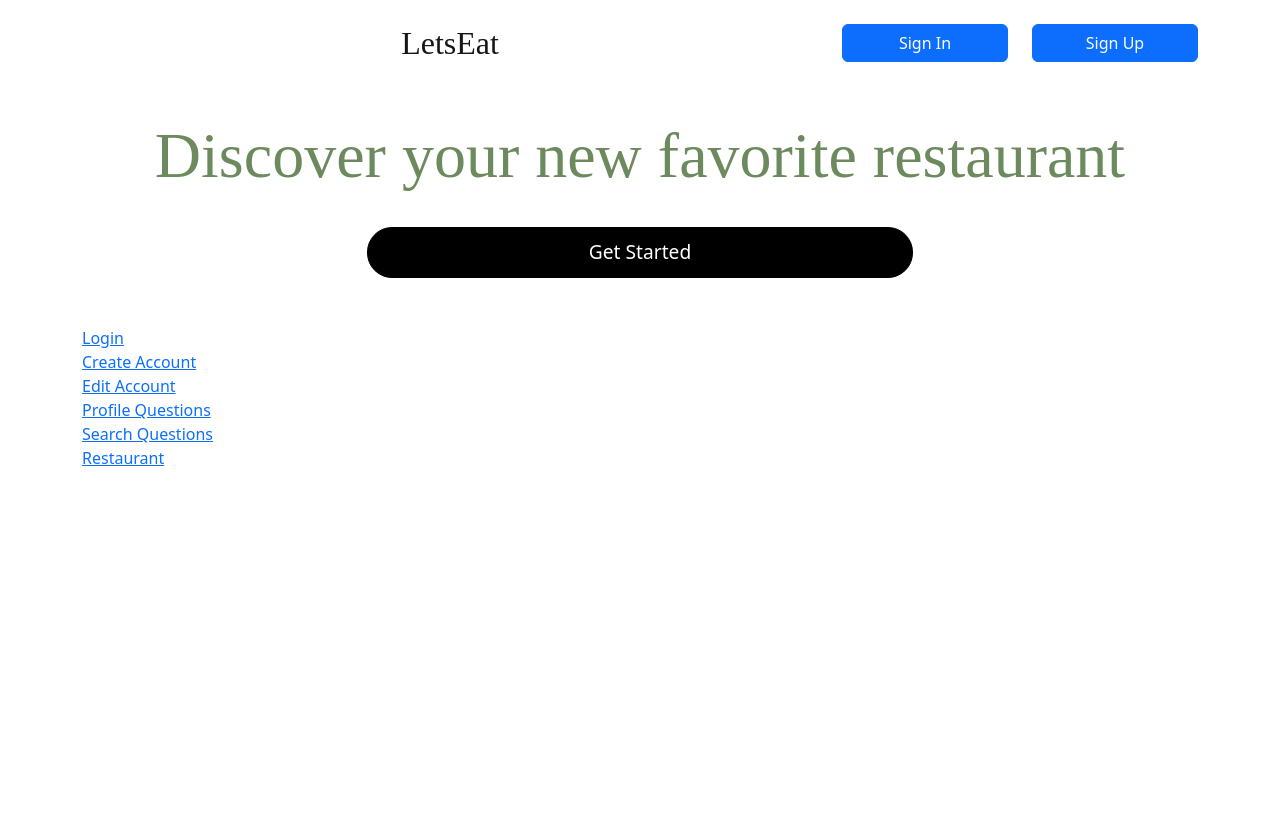
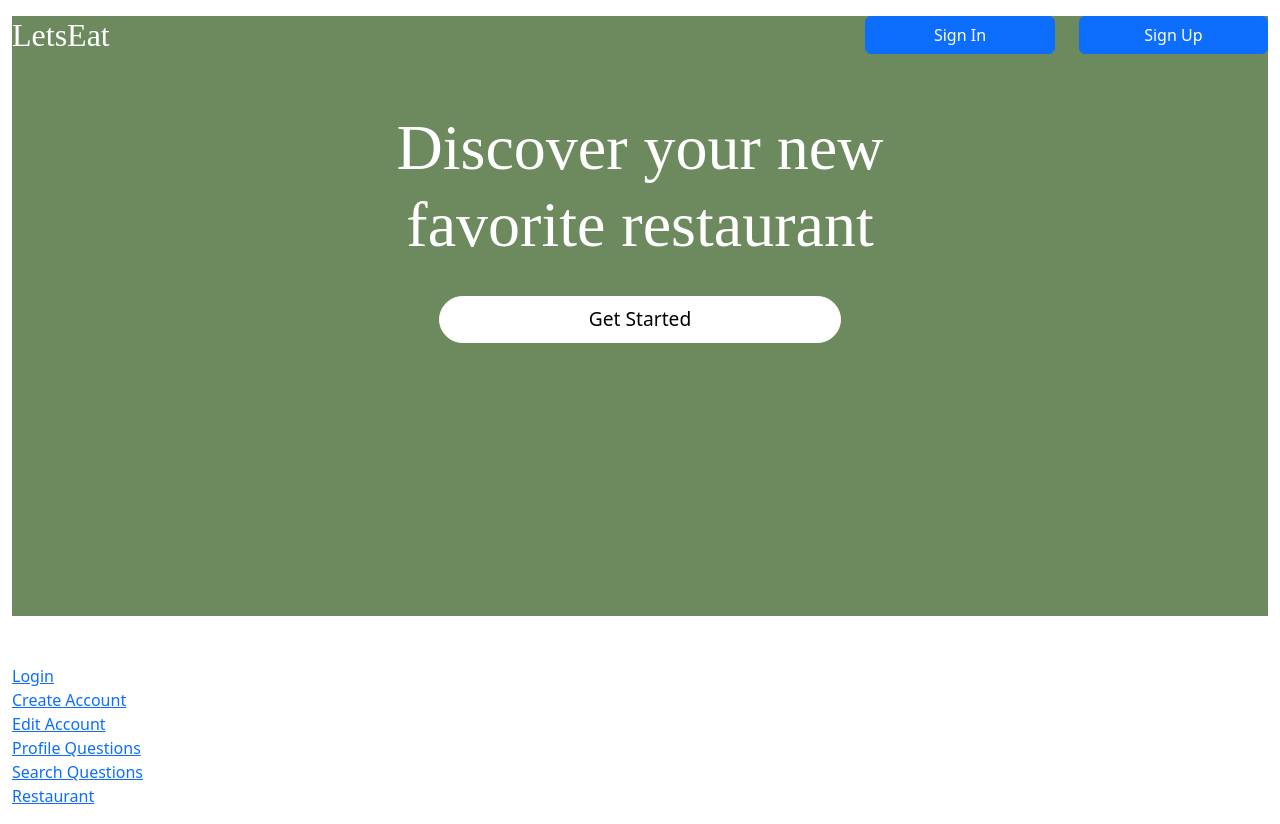
Before and after one commit to menglander2019/LetsEat-Dev, a React (Create React App) app in the folder react/letseat-app/: page / in a window 1280 px wide. Built offline with nearby package versions, Linux system fonts and the light colour scheme; a web font is replaced by a local one.

Commit message:
Structuring profileQuestions for integration

```diff
--- a/react/letseat-app/src/components/RestaurantCard.jsx
+++ b/react/letseat-app/src/components/RestaurantCard.jsx
@@ -3,7 +3,6 @@ import React, { Component } from 'react'
 // Takes in JSON data of a restaurant and parses the data
 const RestaurantCard = ({ jsonData }) => {
 
-    console.log(jsonData)
     let exampleRestaurant = jsonData
     let name = exampleRestaurant.name
     let image = exampleRestaurant.image_url
--- a/react/letseat-app/src/css/Home.css
+++ b/react/letseat-app/src/css/Home.css
@@ -25,6 +25,11 @@ html, body {
 .container {
     height: 100%;
     width: 100%;
+}
+
+.home-banner {
+    background-color: #6d8a5e;
+    min-height: 600px;
 }
 
 h1 {
@@ -57,6 +62,10 @@ label {
     color: #6d8a5e;
 }
 
+.white-theme {
+    color: white;
+}
+
 .input-box {
     background-color: #ececec;
     border-color: #ececec;
@@ -75,19 +84,22 @@ label {
 }
 
 .btn.home-login {
-    background-color: black;
-    color: white;
-    border-color: black;
+    background-color: white;
+    color: black;
+    border-color: white;
+    border-width: 1.5px;
     border-radius: 25px;
-    padding-top: 10px;
-    padding-bottom: 10px;
+    padding-top: 8px;
+    padding-bottom: 8px;
     font-size:1.2rem;
     transition: all 0.1s ease-in-out;
 }
 
 .btn.home-login:focus {
-    background-color: black;
-    transform: scale(0.9);
+    background-color: white;
+    color: black;
+    border-color: white;
+    transform: scale(0.8);
 }
 
 .btn.answerOption {
@@ -107,10 +119,12 @@ label {
 
 .btn.answerOption:hover {
     box-shadow: 0 12px 16px 0 rgba(0,0,0,0.24), 0 17px 50px 0 rgba(0,0,0,0.19);
+    border-color: #ececec;
 }
 
 .btn.answerOption.selected {
     background-color: #87ae73;
+    border-color: #87ae73;
     color: white;
 }
 
--- a/react/letseat-app/src/pages/Home.js
+++ b/react/letseat-app/src/pages/Home.js
@@ -6,11 +6,12 @@ import '../css/Home.css';
 
 function Home() {
     return (
-        <div className="container">
-            <div className="col-md-12 mt-4">
+        <div className="container-fluid">
+            <div className="home-banner">
+                <div className="col-md-12 mt-3">
                     <div className="row mt-3">
                         <div className="col-md-8">
-                        <h2 className="text-center">LetsEat</h2>
+                            <h2 className="white-theme">LetsEat</h2>
                         </div>
                         <div className="col-md-2">
                             <Link to="/login">
@@ -32,12 +33,12 @@ function Home() {
                         </div>
                     </div>
                     <div className="row mt-5">
-                    <div className="col-md-12">
-                        <h1 className="display-3 text-center">Discover your new favorite restaurant</h1>
+                        <div className="col-md-6 mx-auto">
+                            <h1 className="display-3 white-theme text-center">Discover your new favorite restaurant</h1>
                         </div>
                     </div>
                     <div className="row mt-4">
-                    <div className="col-md-6 mx-auto">
+                        <div className="col-md-4 mx-auto">
                             <Link to="/login">
                                 <button
                                     id="submit"
@@ -45,6 +46,8 @@ function Home() {
                                     Get Started
                                 </button>
                             </Link>
+                        </div>
+                    </div>
                 </div>
             </div>
             <div className="row mt-5">
@@ -68,7 +71,6 @@ function Home() {
                 </Link>
             </div>
         </div>
-        </div>
     );
 }
 
--- a/react/letseat-app/src/pages/ProfileQuestions.js
+++ b/react/letseat-app/src/pages/ProfileQuestions.js
@@ -12,6 +12,10 @@ import ButtonCreate from '../components/ButtonCreate'
 function ProfileQuestions() {
 
     const [ questionIndex, setQuestionIndex ] = useState(0)
+    const [ questions, setQuestions ] = useState()
+    var cuisineChoices = ["American", "Mexican", "French", "Chinese", "Japanese", "Italian", "Korean", "Thai"]
+    var allergyChoices = ["Gluten", "Eggs", "Dairy", "Peanuts", "N/A"]
+    var numQuestions = 3
 
     const nextQuestion = () => {
         setQuestionIndex((questionIndex) => questionIndex + 1)
@@ -23,6 +27,13 @@ function ProfileQuestions() {
 
     const handleSubmitButton = () => {
         alert("Profile Create!")
+        // Send "questions" state to FastAPI
+    }
+
+    // Calls FastAPI to pull questions and stores
+    const fetchQuestions = () => {
+        console.log("Questions Fetched!")
+        // Store into "questions" array variable
     }
 
     const answerClicked = (e) => {
@@ -32,17 +43,13 @@ function ProfileQuestions() {
         if (clickedChoice.classList.contains("selected")) {
             // Deselect Answer
             clickedChoice.classList.remove("selected");
-            // Remove Selection from Fast API
+            // Remove Selection from "questions" state
         } else {
             // Select Answer
             clickedChoice.classList.add("selected");
-            // Send Selection to Fast API
+            // Add Selection to "questions" state
         }
     }
-
-    var cuisineChoices = ["American", "Mexican", "French", "Chinese", "Japanese", "Italian", "Korean", "Thai"]
-    var allergyChoices = ["Gluten", "Eggs", "Dairy", "Peanuts", "N/A"]
-    var numQuestions = 3
 
     return (
         <div className="container">
--- a/react/letseat-app/src/pages/Restaurant.js
+++ b/react/letseat-app/src/pages/Restaurant.js
@@ -33,7 +33,7 @@ function Restaurant() {
                         <h1>Confirmed!</h1>
                     ) :
                     (
-                        <div>
+                        <>
                             <RestaurantCard jsonData={parseRestaurantData(TestData, restaurantIndex)} />
                             <div className="row mt-4 mb-5">
                                 <div className="col-md-6 mx-auto">
@@ -43,7 +43,7 @@ function Restaurant() {
                                     <button type="button" className="btn confirm w-100" onClick={confirmRestaurant}>I'm Going!</button>
                                 </div>
                             </div>
-                        </div>
+                        </>
                     )
                 }
                 </div>
```
Lines whose indentation alone changed are shown as unchanged.
